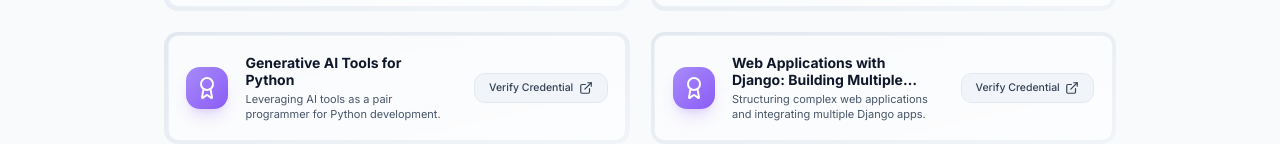
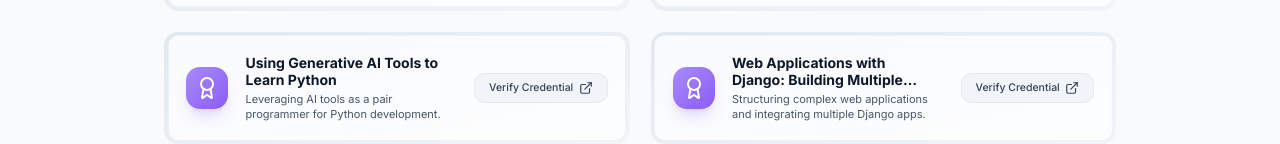
Before and after one commit to rclynn/my-portfolio, a React (Vite) app: page /certifications in a window 1280 px wide. Shown: the part 6892-7036 px from the top of the page. Built offline with nearby package versions, Linux system fonts and the light colour scheme.

Commit message:
content: update Generative AI Python certification title

```diff
--- a/src/data/portfolioData.js
+++ b/src/data/portfolioData.js
@@ -740,7 +740,7 @@
     category: 'Professional',
   },
   {
-    title: 'Generative AI Tools for Python',
+    title: 'Using Generative AI Tools to Learn Python',
     issuer: 'Professional Certification',
     description: 'Leveraging AI tools as a pair programmer for Python development.',
     link: '/certifications/Using Generative AI Tools to Learn Python.png',
```
